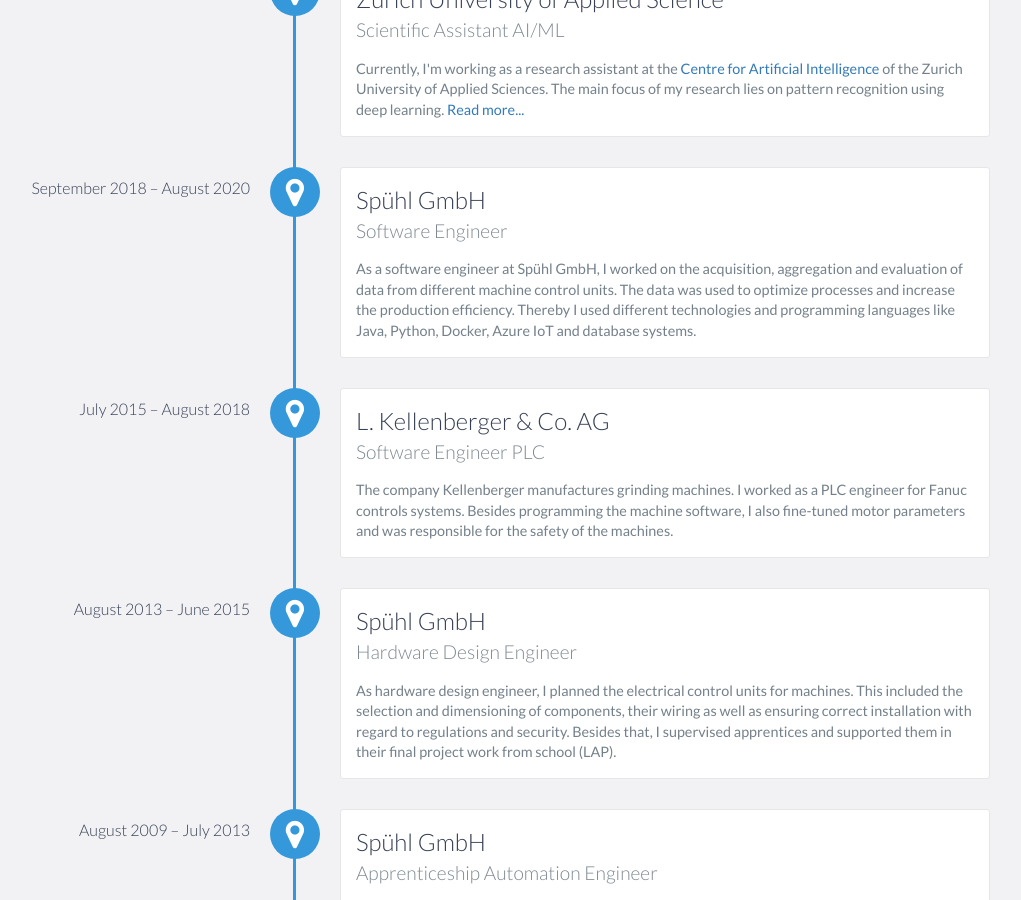
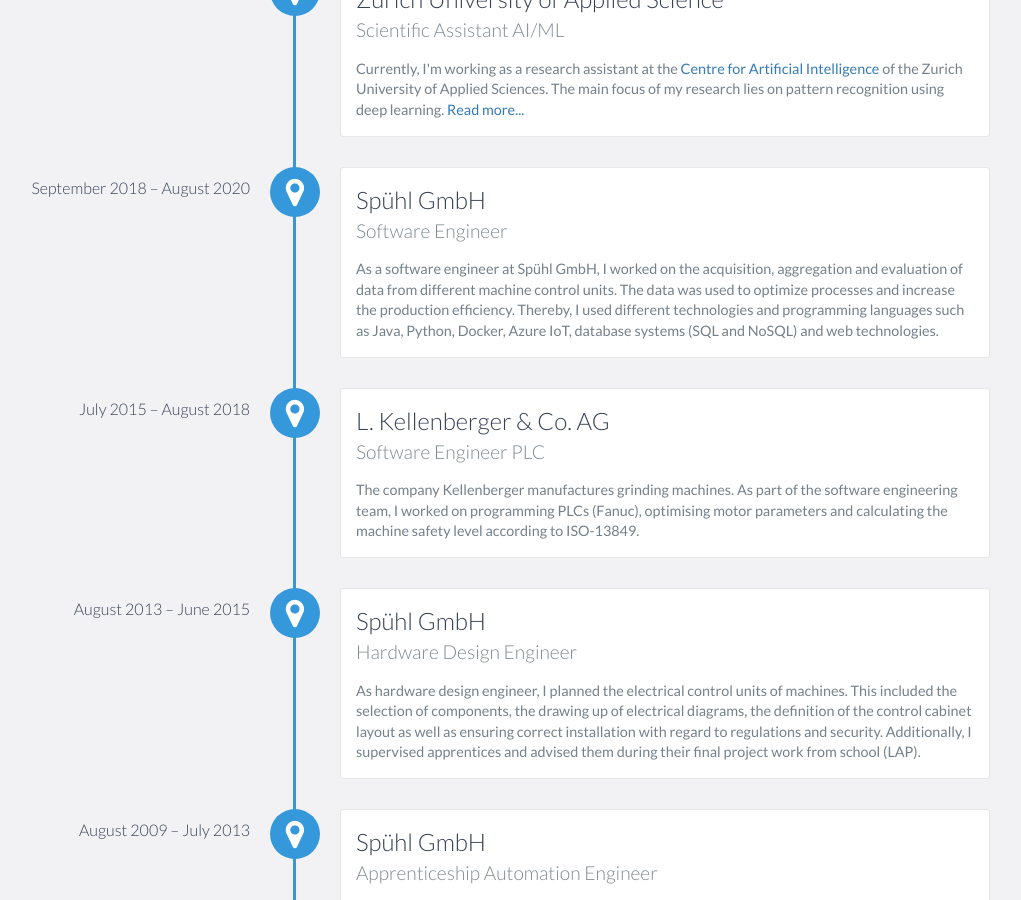
Before and after one commit to sagerpascal/sagerpascal.github.io, a Jekyll site: the page built from index.html, in a window 1280 px wide and 900 px high, scrolled down 1500 px. Shown: the whole window, without its empty margins (150-1171 px from the left). Built offline with Jekyll 4.4.1, drawn with Linux system fonts in a browser that asks for light colours; some of the changed text lies outside the part shown.

```diff
--- a/index.html
+++ b/index.html
@@ -56,35 +56,33 @@
             <p>
                 As a software engineer at Spühl GmbH, I worked on the acquisition, aggregation and evaluation of data
                 from different machine control units. The data was used to optimize processes and increase the
-                production efficiency. Thereby I used different technologies and programming languages like Java,
-                Python, Docker, Azure IoT and database systems.
+                production efficiency. Thereby, I used different technologies and programming languages such as Java,
+                Python, Docker, Azure IoT, database systems (SQL and NoSQL) and web technologies.
             </p>
         </div>
         <div data-date="July 2015 – August 2018">
             <h3>L. Kellenberger & Co. AG</h3>
             <h4>Software Engineer PLC</h4>
             <p>
-                The company Kellenberger manufactures grinding machines. I worked as a PLC engineer for Fanuc controls
-                systems. Besides programming the machine software, I also fine-tuned motor parameters
-                and was responsible for the safety of the machines.
+                The company Kellenberger manufactures grinding machines. As part of the software engineering team, I worked on programming PLCs (Fanuc), optimising motor parameters and calculating the machine safety level according to ISO-13849.
+
             </p>
         </div>
         <div data-date="August 2013 – June 2015">
             <h3>Spühl GmbH</h3>
             <h4>Hardware Design Engineer</h4>
             <p>
-                As hardware design engineer, I planned the electrical control units for machines. This included the selection and dimensioning of components, their wiring as well as ensuring
-                correct installation with regard to regulations and security. Besides that, I supervised apprentices and
-                supported them in their final project work from school (LAP).
+                As hardware design engineer, I planned the electrical control units of machines. This included the selection of components, the drawing up of electrical diagrams, the definition of the control cabinet layout as well as ensuring
+                correct installation with regard to regulations and security. Additionally, I supervised apprentices and
+                advised them during their final project work from school (LAP).
             </p>
         </div>
         <div data-date="August 2009 – July 2013">
             <h3>Spühl GmbH</h3>
             <h4>Apprenticeship Automation Engineer</h4>
             <p>
-                During my apprenticeship I worked in different departments. First I was taught mechanical basics like
-                filing, drilling, turning and milling, then I wired and tested control cabinets and at the end I
-                acquired experience in the hardware development department.
+                I worked in different departments during my apprenticeship. First, I was taught the mechanical foundations for machine manufacturers such as
+                filing, drilling, turning and milling. Afterwards, I wired and tested electrical control cabinets. At the end of my apprenticeship, I assisted the hardware development engineers by drawing electrical diagrams.
             </p>
         </div>
     </div>
@@ -96,37 +94,34 @@
         <h3>Zurich University of Applied Sciences</h3>
         <span class="education-date">Sept 2020 - March 2023</span>
         <h4>Master of Science in Data Science</h4>
-        <p>
             Currently I am studying Data Science at the Zurich University of Applied Sciences.
             I'm supervised by <a href="https://stdm.github.io/">Prof. Dr.
             Thilo Stadelmann</a>, Director of the <a href="https://www.zhaw.ch/en/engineering/institutes-centres/cai/">Centre for Artificial Intelligence</a>.
-            I absolve the studies in a part-time model and work at the research institute of the
-            university in the same time. The focus of this study program is on different areas of machine learning, deep learning and AI in general.
-        </p>
+            I study in a part-time model and <a href="#experience">work at the university's research institute</a> at the same time. The focus of this study program is on different areas of machine learning, deep learning and AI in general.
     </div>
     <div class="education-block">
         <h3>Zurich University of Applied Sciences</h3>
         <span class="education-date">Sept 2017 - Aug 2020</span>
         <h4>Bachelor of Science in Computer Science</h4>
-        I hold a BSc. degree in computer science of the Zurich University of Applied Sciences. During my studies, I mainly focused on software development, software architecture, algorithms and AI.
-        Altough I studied in a full-time model, I found some time to work as a software engineer and to acquire some experience in industry.<br>
+        I have a BSc. in Computer Science from the Zurich University of Applied Sciences. During my studies, I mainly focused on software development, software architecture, algorithms and AI.
+        Although I studied in a full-time model, I found spare time to work as a software engineer and gain experience in the industry.<br>
 
-        In 2020, I successfully completed the studies with grade A (5.72).
+        In 2020, I successfully graduated with grade A (5.72).
     </div>
     <div class="education-block">
         <h3>ZbW (Zentrum für berufliche Weiterbildung)</h3>
         <span class="education-date">Sept 2013 - Aug 2016</span>
         <h4>Advanced Federal Diploma of Higher Education in Electrical Engineering (Techniker HF)</h4>
-        In 2016, I successfully passed the higher Education "Dipl. Techniker HF", which corresponds to the internationally known title "Professional Bachelor".
-        In this further education I have deepened the basics in electrical engineering I learned during my apprenticeship by
-        another three years.<br>
+        In 2016, after three years of further education, I received the title "Dipl. Techniker HF", which corresponds to the internationally known degree "Professional Bachelor".
+        Thereby, I specialised in electrical engineering and increased my expertise in various fields such as motor controlling, PLC development, HMI design, robotics and programming microcontrollers.<br>
         I successfully completed this further education with the best grade of 2016 (5.7).
     </div>
     <div class="education-block">
         <h3>GBSSG (Gewebrliches Berufszentrum St. Gallen)</h3>
         <span class="education-date">Sept 2009 - Aug 2013</span>
         <h4>Federal Diploma of Vocational Education and Training in Automation Engineering (Automatiker EFZ)</h4>
-        During 4 years I completed an apprenticeship at Spühl GmbH as an automation engineer.
+        I completed an apprenticeship as an automation engineer during 4 years. The theoretical education took place alongside my practical training at Spühl GmbH.
+        I was able to acquire various skills, including understanding mechanical and electrical basics, wiring and testing control units, programming PLCs and drawing electrical diagrams.
     </div>
 </div>
 
@@ -185,7 +180,7 @@
                         I took a course about Reinforcement Learning course at the Zurich University of Applied Sciences.
                         Instead of an exam, we had a graded 3-day hackathon at the end. I achieved very good
                         results and was rewarded with the highest grade of 6.0. The code is available <a href="https://github.com/sagerpascal/rl-bootcamp-hackathon" target="_blank">here</a>.
-                        Additionally I have created a detailed documentation:
+                        Additionally, I have created a detailed documentation:
                     </p>
                     <a href="https://sagerpascal.github.io/rl-bootcamp-hackathon/" target="_blank">View Project</a>
                 </div>
@@ -233,12 +227,12 @@
                     <img src="/assets/images/PA.png"/>
                 </div>
                 <div class="project-info">
-                    <h3>Bsc. Project Thesis (5th semester)</h3>
+                    <h3>Bsc. Project Thesis (5th semester Bsc.)</h3>
                     <p>
-                        In the project thesis in the 5th semester I developed a solution for data acquisition together
+                        In this project thesis, I developed a solution for data acquisition together
                         with a fellow student. The application is based on Azure IoT. Different docker containers
                         collect various data, then this data is optimized with Stream-Analytics, sent to the cloud and
-                        optionally stored in a database or visualized in PowerBI.
+                        optionally stored in a database or visualized using PowerBI.
                     </p>
                     <a class="btn disabled" href="#" style="text-decoration: line-through">View Project</a><br>
                     (not possible due to a non-disclosure agreement)
```
Also changed, not shown: other parts of index.html (+2 -3 lines).
